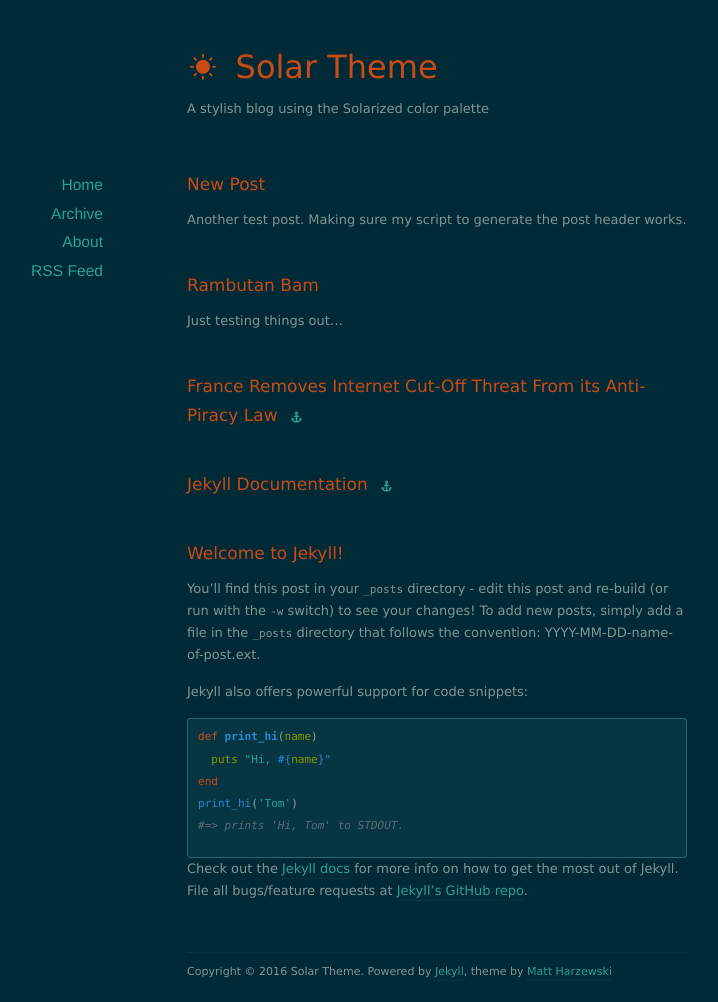
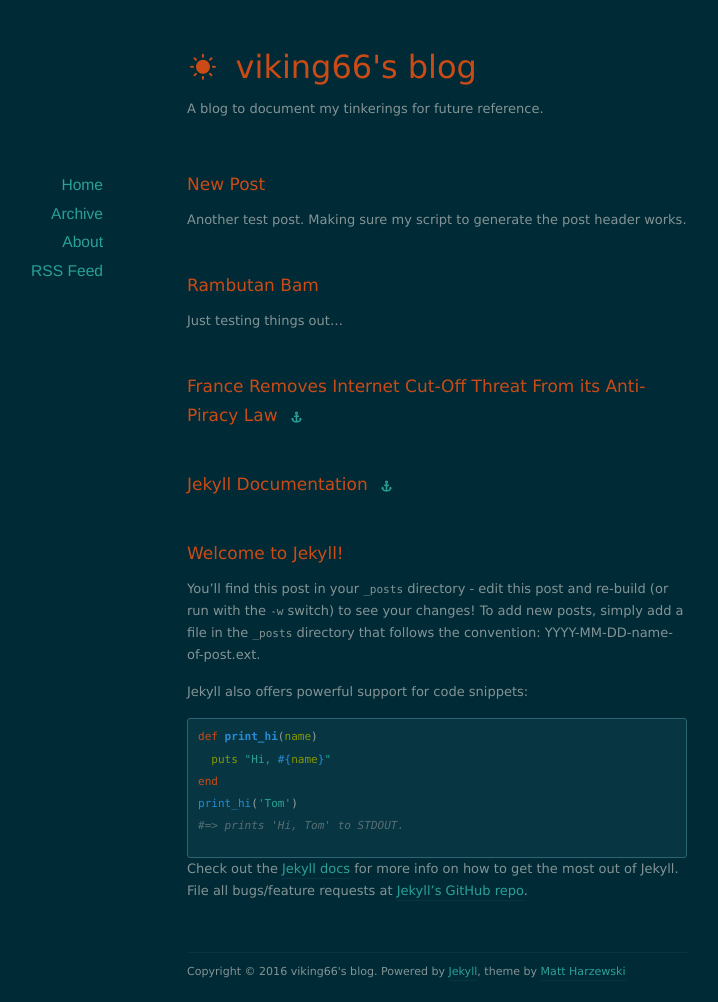
Before and after one commit to viking66/viking66.github.io, a Jekyll site: the page built from index.html, in a window 1280 px wide. Shown: the whole page, without its empty margins (203-921 px from the left). Built offline with Jekyll 4.4.1, drawn with Linux system fonts in a browser that asks for light colours; nearby versions of some CDN libraries; the list of posts is cut into pages by our own code.

Commit message:
Changing title

```diff
--- a/_config.yml
+++ b/_config.yml
@@ -1,6 +1,6 @@
-name: Solar Theme
-url: http://example.org
-description: A stylish blog using the Solarized color palette
+name: viking66's blog
+url: http://viking66.github.io/
+description: A blog to document my tinkerings for future reference.
 
 permalink: /:year/:month/:day/:title/
 paginate: 10
```
